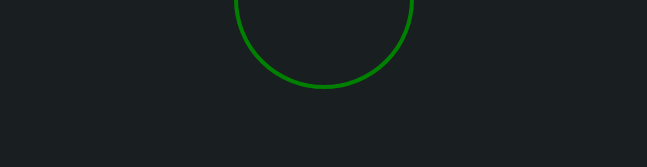
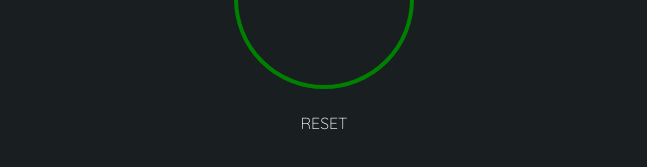
Before and after one commit to nthnmillar/pomodoro-react, a React (Create React App) app: page / in a window 1280 px wide. Shown: the part 391-558 px from the top of the page, without its empty margins (316-963 px from the left). Built offline with nearby package versions, Linux system fonts and the light colour scheme.

Commit message:
Added action comments

```diff
--- a/src/App.js
+++ b/src/App.js
@@ -1,6 +1,6 @@
 import React from 'react';
+import { Provider, connect } from 'react-redux';
 import 'bootstrap';
-
 
 const BreakLength = () => {
   return (
@@ -45,6 +45,17 @@ const Time = () => {
     )
 }
 
+const Reset = () => {
+  return (
+    <>
+      <button id="reset" onClick="" className="text-center">
+        RESET
+      </button>
+    </>
+    )
+
+}
+
 const PieButton = () => {
   return (
     <>
@@ -57,6 +68,7 @@ const PieButton = () => {
 
 const App = () =>{
   return (
+   // <Provider store={store}>
       <div className= "container">
         <h1 className="text-center">Pomodoro Clock</h1>
           <div className= "text-center" id="options">
@@ -69,7 +81,9 @@ const App = () =>{
             <Time/>
           </div>
           <PieButton/>
+          <Reset/>
       </div>
+  //  </Provider>
     )
 }
 
--- a/src/style.scss
+++ b/src/style.scss
@@ -5,16 +5,6 @@
 $body-bg:#191e20;
 $font-color:#fff;
 $font-text: 'Quicksand', sans-serif;
-$calc-base:#fff;
-$display:lightgrey;
-$display-border:grey;
-
-$btn:#6496c8;
-$btn-text:#fff;
-$btn-shadow:#27496d;
-$disString: #848484;
-
-
 
 body{
     background:$body-bg;
@@ -85,7 +75,12 @@ button,button:focus{
  }
 
 .degree{
-      background-image:
-        linear-gradient(90deg, transparent 50%, $body-bg 50%),
-        linear-gradient(90deg, $body-bg 50%, transparent 50%);
+    background-image:
+    linear-gradient(90deg, transparent 50%, $body-bg 50%),
+    linear-gradient(90deg, $body-bg 50%, transparent 50%);
 }
+
+#reset{
+    display: block;
+    text-align: center;
+}
```
Also changed, not shown: src/actions/displayActions.js (+14 -0 lines).
